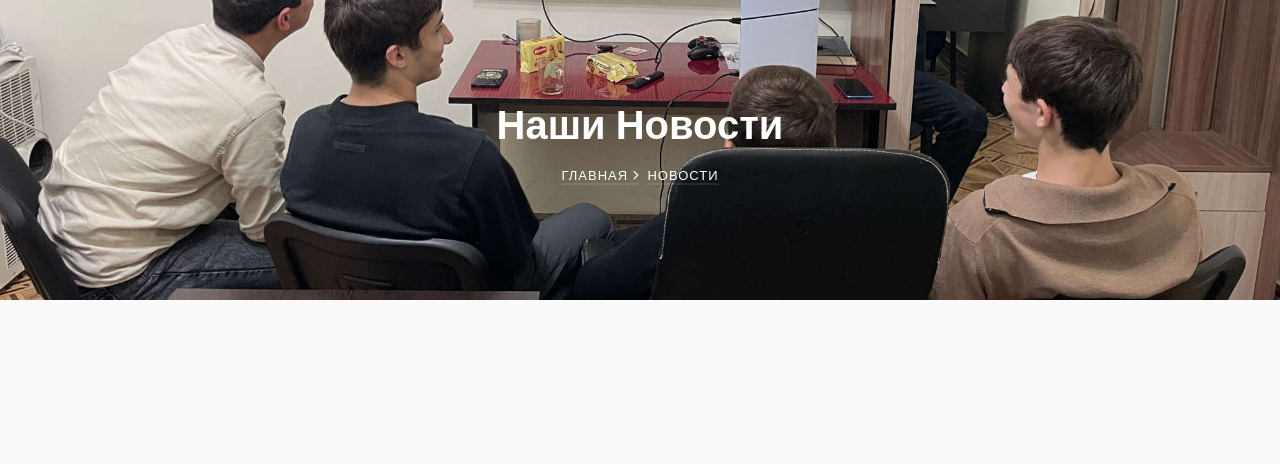
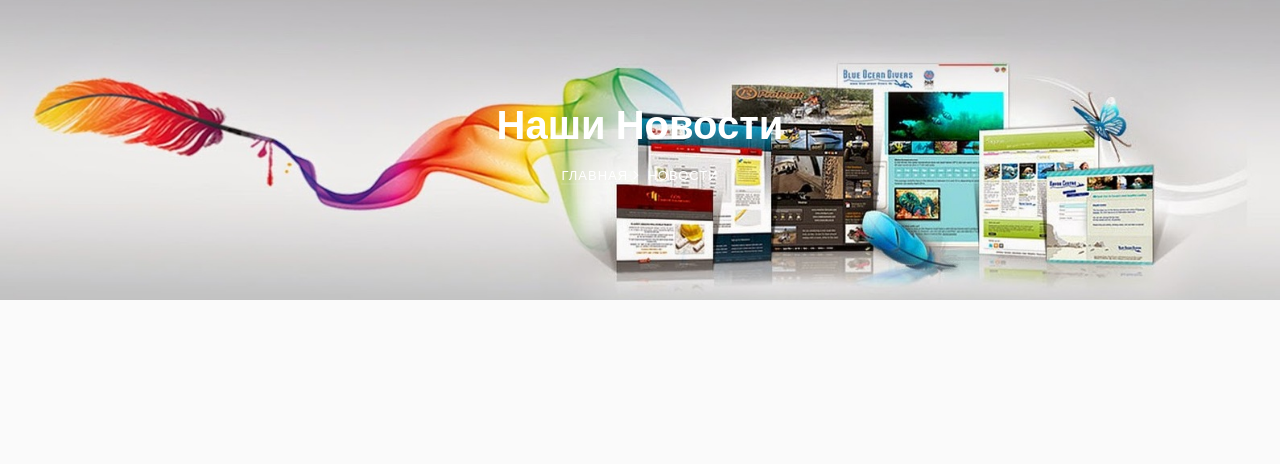
Before and after one commit to Surha05/surha-code, a PHP site: page /blog.php in a window 1280 px wide. Shown: the part 147-611 px from the top of the page. Run offline with PHP 8.4, Linux system fonts and the light colour scheme; some libraries are stand-ins or nearby versions; some web fonts are replaced.

Commit message:
добавил фон

```diff
--- a/modules/title/title.php
+++ b/modules/title/title.php
@@ -1,4 +1,4 @@
-    <section class="hero-wrap hero-wrap-2" style="background-image: url('images/bg/bg-01.jpg');">
+    <section class="hero-wrap hero-wrap-2" style="background-image: url('/images/bg/main-banner-template.jpg');">
       <div class="overlay"></div>
       <div class="container">
         <div class="row no-gutters slider-text align-items-center justify-content-center">
```
Also changed, not shown: images/bg/main-banner-template.jpg (added), images/bg/small-banner-template.jpg (added), images/students/11.jpg (deleted).
